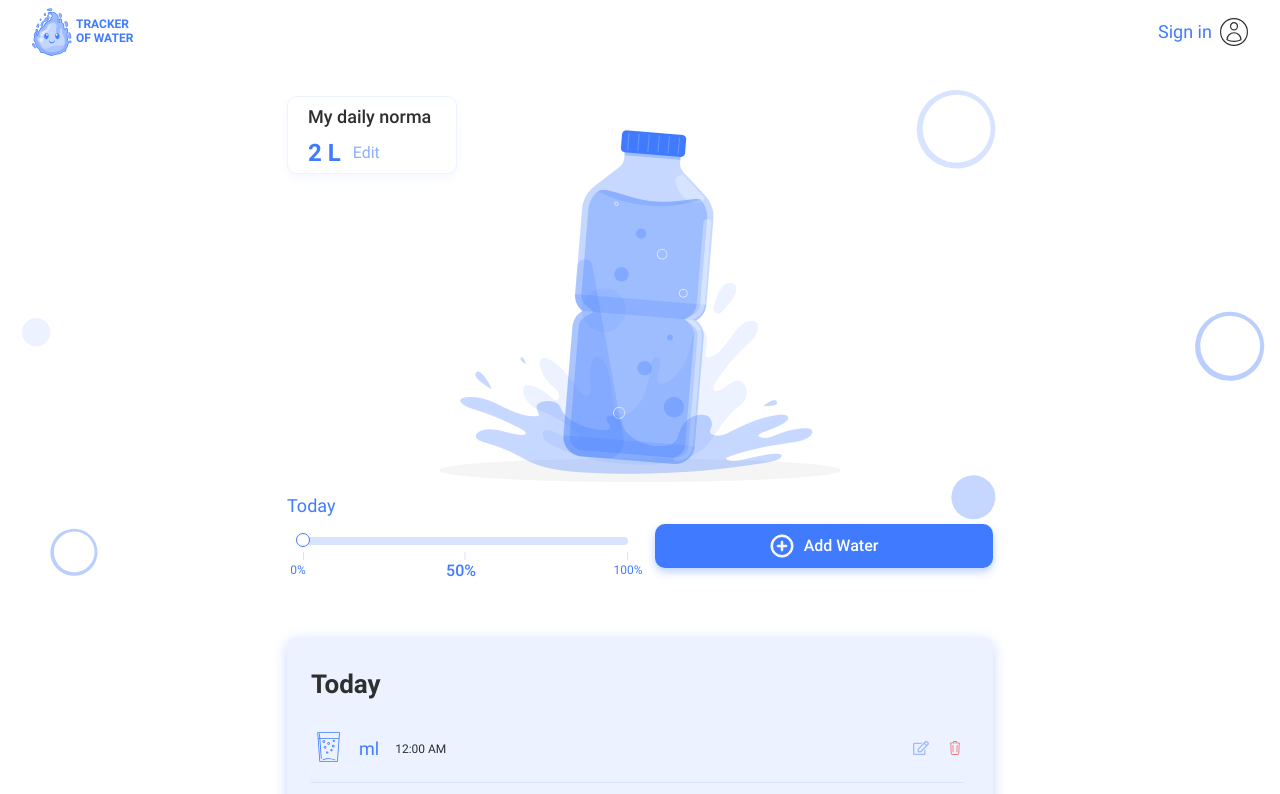
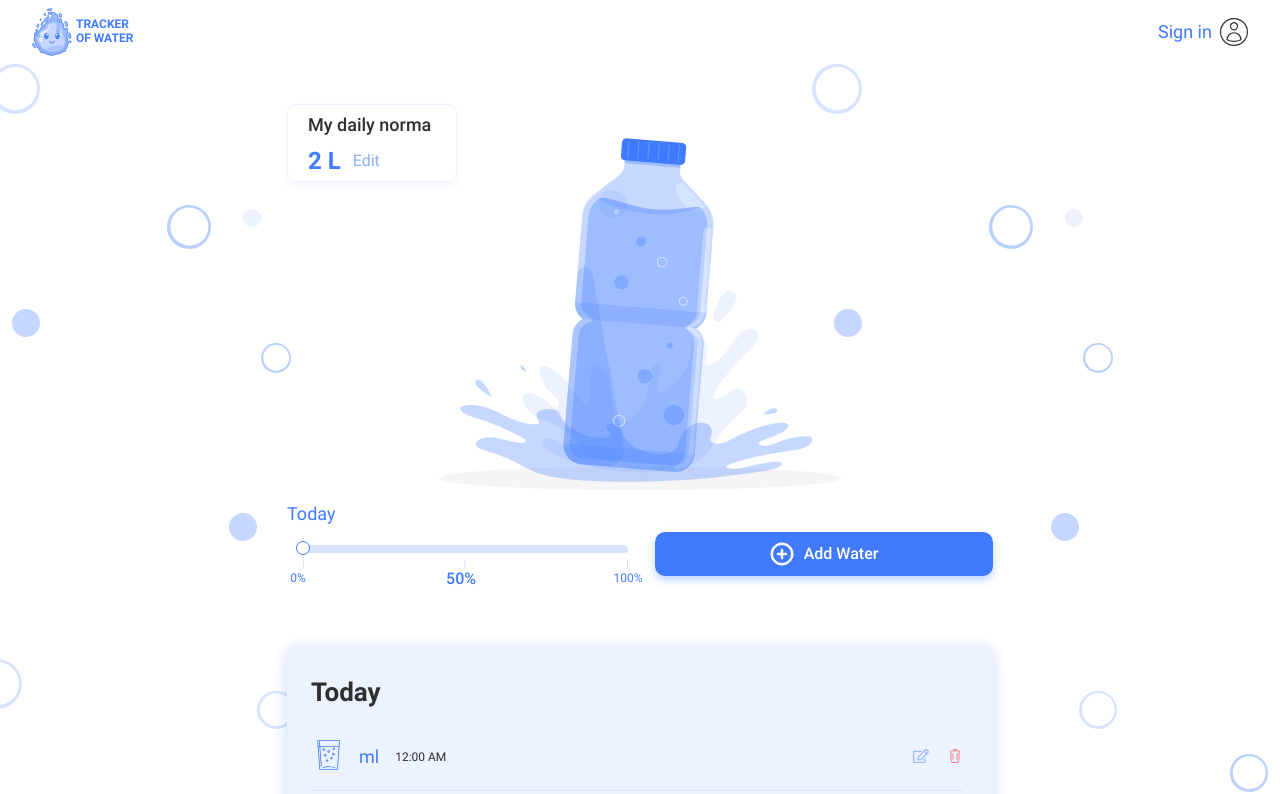
Before and after one commit to Bird-Forest/water-tracker-tw, a React (Create React App) app: page /water-tracker-tw/home in a window 1280 px wide. Shown: the top 794 px of the page. Built offline with nearby package versions, Linux system fonts and the light colour scheme.

Commit message:
background

```diff
--- a/src/components/SectionTodayMonth/SectionTodayMonth.styled.js
+++ b/src/components/SectionTodayMonth/SectionTodayMonth.styled.js
@@ -18,7 +18,8 @@ export const StyledSectionTodayMonth = styled.div`
     height: 688px;
   }
   @media only screen and (min-width: 1440px) {
-    margin-bottom: 0;
+    /* margin-top: 80px; */
+    /* width: 592px; */
     height: 680px;
   }
 `;
--- a/src/pages/HomePage.jsx
+++ b/src/pages/HomePage.jsx
@@ -3,12 +3,15 @@ import React from 'react';
 import { StyledHomePage } from './WrapHomePage.styled';
 import { SectionWaterConfig } from 'components/SectionWaterConfig/SectionWaterConfig';
 import { SectionTodayMonth } from 'components/SectionTodayMonth/SectionTodayMonth';
+import { WrapRender } from './Pages.styled';
 
 export default function HomePage() {
   return (
-    <StyledHomePage>
-      <SectionWaterConfig />
-		<SectionTodayMonth/>
-    </StyledHomePage>
+    <WrapRender>
+      <StyledHomePage>
+        <SectionWaterConfig />
+        <SectionTodayMonth />
+      </StyledHomePage>
+    </WrapRender>
   );
 }
--- a/src/pages/Pages.styled.jsx
+++ b/src/pages/Pages.styled.jsx
@@ -6,7 +6,8 @@ import WaterMainMobile from '../img/BgMainPage/WaterMainMobile.svg';
 
 import bg_mob from '../img/bg/mob-bg.svg';
 import bg_tab from '../img/bg/tab-bg.svg';
-import bg_desk from '../img/bg/desk-bg.svg';
+// import bg_desk from '../img/bg/desk-bg.svg';
+import bg_desk_elem from '../img/bg/desk-elem-bg.svg';
 
 export const Container = styled.div`
   display: flex;
@@ -15,34 +16,46 @@ export const Container = styled.div`
   height: 100%;
   margin: 0;
   padding: 0;
-
-  @media screen and (min-width: 320px) {
-    background-image: url(${bg_mob});
-    background-repeat: no-repeat;
-    background-position-x: center;
-    background-position-y: 108px;
-    background-size: 100%;
-  }
-
-  @media screen and (min-width: 768px) {
-    background-image: url(${bg_tab});
-    background-position-y: 90px;
-  }
-
-  @media screen and (min-width: 1440px) {
-    background-image: url(${bg_desk});
-    background-position-y: center;
-  }
 `;
 export const WrapHeader = styled.div`
   display: flex;
   width: 100%;
-  height: 7vh;
+  height: 8vh;
   margin: 0;
   padding: 0;
-  // background-color: #e3f2fd;
 `;
+
 export const WrapRender = styled.div`
+  display: flex;
+  width: 100%;
+  height: 92vh;
+  margin: 0;
+  padding: 0;
+  background-position: top;
+  background-image: url(${bg_desk_elem});
+
+  @media screen and (min-width: 320px) {
+    // background-image: url(${bg_mob});
+
+    /* background-position-x: center;
+    background-position-y: 108px; */
+    /* background-size: cover; */
+  }
+
+  @media screen and (min-width: 768px) {
+    // background-image: url(${bg_tab});
+    /* background-position-y: 90px; */
+    /* background-repeat: no-repeat;
+     */
+  }
+
+  @media screen and (min-width: 1200px) {
+    // background-image: url(${bg_desk_elem});
+    /* background-position-y: center; */
+    // background-repeat: repeat;
+  }
+`;
+export const WrapWelcomePage = styled.div`
   display: flex;
   width: 100vw;
   height: 93vh;
--- a/src/pages/WelcomePage.jsx
+++ b/src/pages/WelcomePage.jsx
@@ -1,11 +1,11 @@
 import React from 'react';
-import { WrapRender } from './Pages.styled';
+import { WrapWelcomePage } from './Pages.styled';
 import Main from 'components/WelcomePage/Main';
 
 export default function WelcomePage() {
   return (
-    <WrapRender>
+    <WrapWelcomePage>
       <Main />
-    </WrapRender>
+    </WrapWelcomePage>
   );
 }
```
Also changed, not shown: src/components/SignBgWrapper/SignBgWrapper.styled.jsx (line endings or trailing spaces), src/img/bg/desk-elem-bg.svg (added), src/pages/WrapHomePage.styled.jsx (renamed from src/pages/WrapHomePage.styled.js).
